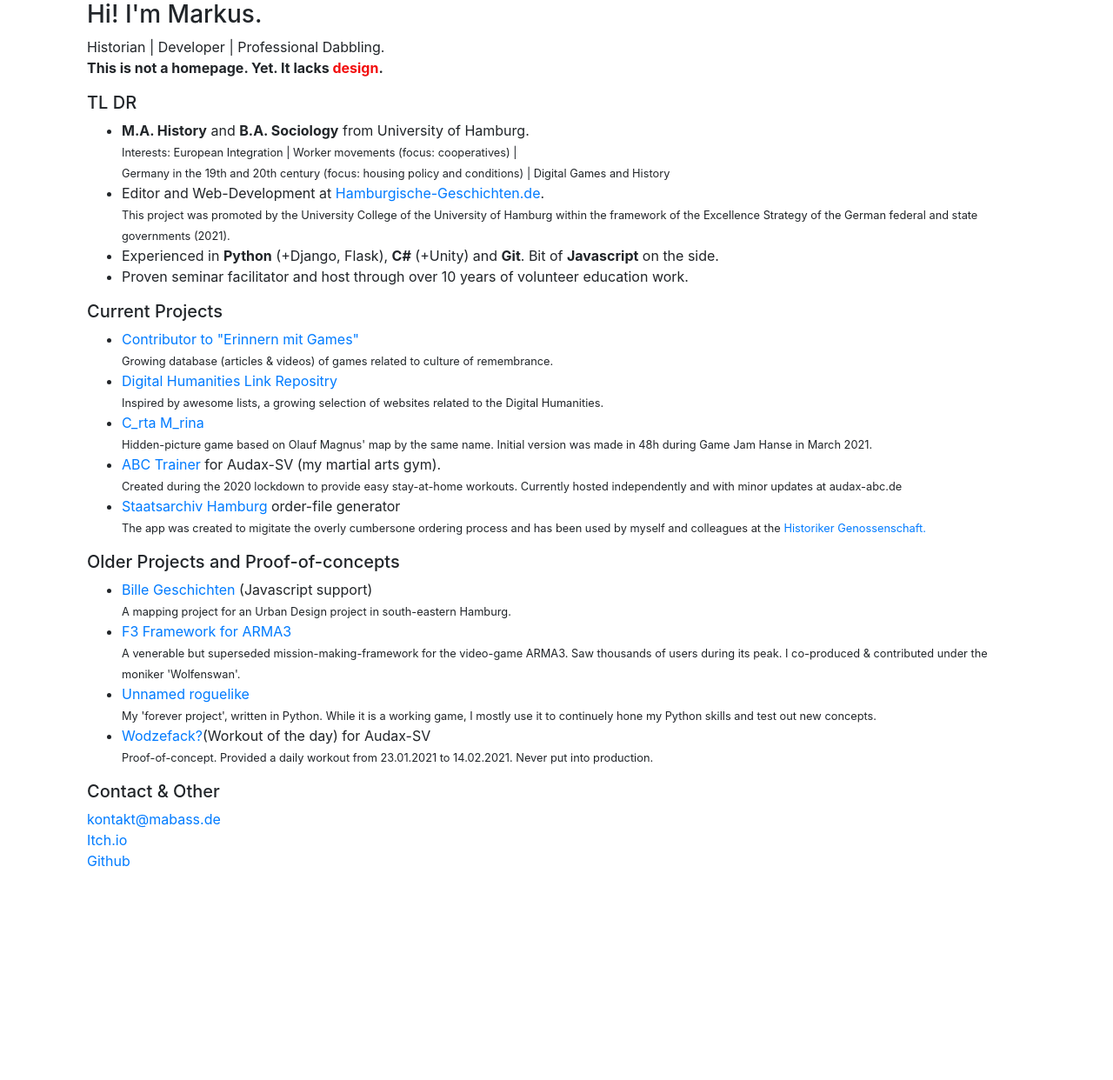
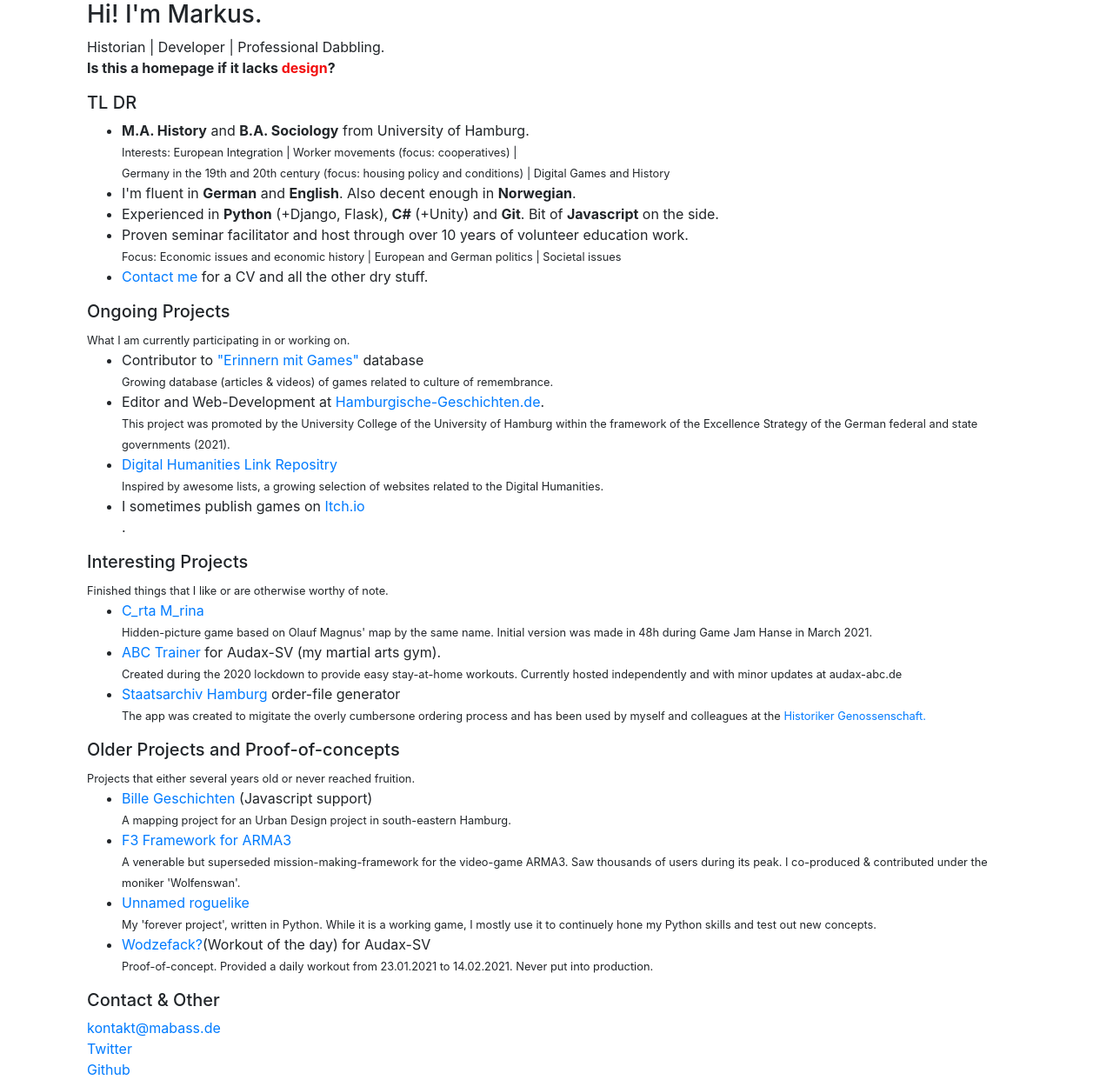
Before and after one commit to Wolfenswan/flask-sandbox, a Flask app: page / in a window 1280 px wide. Shown: the whole page at 87% size. Before the commit the page ends 996 px from the top, so only its background shows below. Run offline with Flask 2, Linux system fonts and the light colour scheme; parts of the project's set-up code (start-up, migrations or seed data) failed here and were passed over; some libraries are stand-ins or nearby versions.

Commit message:
restructuring

```diff
--- a/templates/index.html
+++ b/templates/index.html
@@ -13,7 +13,7 @@
         <div class="col-md">
             <h3>Hi! I'm Markus.</h3>
             <div>Historian | Developer | Professional Dabbling.</div>
-            <p><b>This is not a homepage. Yet. It lacks <span style="color:rgba(241, 0, 0, 0.945)";>design</span>.</b></p>
+            <p><b>Is this a homepage if it lacks <span style="color:rgba(241, 0, 0, 0.945)";>design</span>?</b></p>
 
             {% include "landingpage/shortinfo.html" %}
             {% include "landingpage/projects.html" %}
--- a/templates/landingpage/contact.html
+++ b/templates/landingpage/contact.html
@@ -1,6 +1,6 @@
 {% block contact %}
     <h5>Contact & Other</h5>
     <a href="mailto:&#x6d;&#x61;&#x69;&#x6c;&#x74;&#x6f;&#x3a;&#x6b;&#x6f;&#x6e;&#x74;&#x61;&#x6b;&#x74;&#x40;&#x6d;&#x61;&#x62;&#x61;&#x73;&#x73;&#x2e;&#x64;&#x65;">&#x6b;&#x6f;&#x6e;&#x74;&#x61;&#x6b;&#x74;&#x40;&#x6d;&#x61;&#x62;&#x61;&#x73;&#x73;&#x2e;&#x64;&#x65;</a><br/>
-    <a href="https://wolfenswan.itch.io/"  target="_blank">Itch.io</a><br/>
+    <a href="https://twitter.com/prokrustesbett" target="_blank">Twitter</a><br/>
     <a href="https://github.com/Wolfenswan/" target="_blank">Github</a>
 {% endblock %}
--- a/templates/landingpage/projects.html
+++ b/templates/landingpage/projects.html
@@ -1,23 +1,34 @@
 {% block projects %}
-<h5>Current Projects</h5>
+<h5>Ongoing Projects</h5>
+    <small>What I am currently participating in or working on.</small>
     <ul>
-        <li><a href="https://www.stiftung-digitale-spielekultur.de/games-erinnerungskultur/">Contributor to "Erinnern mit Games"</a><br/>
+        <li>Contributor to <a href="https://www.stiftung-digitale-spielekultur.de/games-erinnerungskultur/">"Erinnern mit Games"</a> database<br/>
         <small>Growing database (articles & videos) of games related to culture of remembrance.</small></li>
+
+        <li>Editor and Web-Development at <a href="https://hamburgische-geschichten.de/" target="_blank">Hamburgische-Geschichten.de</a>.<br/>
+        <small>This project was promoted by the University College of the University of Hamburg within the framework of the Excellence Strategy of the German federal and state governments (2021).</small></li>
 
         <li><a href="https://github.com/Wolfenswan/Digital-Humanities-Link-Repository">Digital Humanities Link Repositry</a><br/>
         <small>Inspired by awesome lists, a growing selection of websites related to the Digital Humanities.</small></li>
 
-        <li><a href="https://wolfenswan.itch.io/carta-marina" target="_blank">C_rta M_rina</a><br>
+        <li>I sometimes publish games on <a href="https://wolfenswan.itch.io/" target="_blank">Itch.io</a><br/>.</li>
+</ul>
+
+<h5>Interesting Projects</h5>
+    <small>Finished things that I like or are otherwise worthy of note.</small>
+    <ul>
+    <li><a href="https://wolfenswan.itch.io/carta-marina" target="_blank">C_rta M_rina</a><br>
         <small>Hidden-picture game based on Olauf Magnus' map by the same name. Initial version was made in 48h during Game Jam Hanse in March 2021.</small></li>
 
-        <li><a href="{{url_for ('adx_abctrainer.abctrainer_form') }}">ABC Trainer</a> for Audax-SV (my martial arts gym).<br/>
+    <li><a href="{{url_for ('adx_abctrainer.abctrainer_form') }}">ABC Trainer</a> for Audax-SV (my martial arts gym).<br/>
         <small>Created during the 2020 lockdown to provide easy stay-at-home workouts. Currently hosted independently and with minor updates at audax-abc.de</small></li>
 
-        <li><a href="{{url_for ('stahh_besger.stahh_besger_form') }}">Staatsarchiv Hamburg</a> order-file generator<br/>
+    <li><a href="{{url_for ('stahh_besger.stahh_besger_form') }}">Staatsarchiv Hamburg</a> order-file generator<br/>
         <small>The app was created to migitate the overly cumbersone ordering process and has been used by myself and colleagues at the <a target="_blank" href="https://historikergenossenschaft.de/">Historiker Genossenschaft.</small></a></li>
     </ul>
 
 <h5>Older Projects and Proof-of-concepts</h5>
+    <small>Projects that either several years old or never reached fruition.</small>
     <ul>
         <li><a target="_blank" href="https://geschichten.github.io/bille/">Bille Geschichten</a> (Javascript support)<br/>
             <small>A mapping project for an Urban Design project in south-eastern Hamburg.</small></li>
--- a/templates/landingpage/shortinfo.html
+++ b/templates/landingpage/shortinfo.html
@@ -4,9 +4,10 @@
     <li><b>M.A. History</b> and <b>B.A. Sociology</b> from University of Hamburg.<br/>
     <small>Interests: European Integration | Worker movements (focus: cooperatives) | <br/> Germany in the 19th and 20th century (focus: housing policy and conditions) |
          Digital Games and History</small></li>
-    <li>Editor and Web-Development at <a href="https://hamburgische-geschichten.de/" target="_blank">Hamburgische-Geschichten.de</a>.<br/>
-        <small>This project was promoted by the University College of the University of Hamburg within the framework of the Excellence Strategy of the German federal and state governments (2021).</small>
+    <li>I'm fluent in <b>German</b> and <b>English</b>. Also decent enough in <b>Norwegian</b>.</li>
     <li>Experienced in <b>Python</b> (+Django, Flask), <b>C#</b> (+Unity) and <b>Git</b>. Bit of <b>Javascript</b> on the side.</li>
-    <li>Proven seminar facilitator and host through over 10 years of volunteer education work.</li>
+    <li>Proven seminar facilitator and host through over 10 years of volunteer education work.<br/>
+    <small>Focus: Economic issues and economic history | European and German politics | Societal issues</small></li>
+    <li><a href="mailto:&#x6d;&#x61;&#x69;&#x6c;&#x74;&#x6f;&#x3a;&#x6b;&#x6f;&#x6e;&#x74;&#x61;&#x6b;&#x74;&#x40;&#x6d;&#x61;&#x62;&#x61;&#x73;&#x73;&#x2e;&#x64;&#x65;">Contact me</a> for a CV and all the other dry stuff.</li>
 </ul>
 {% endblock %}
```
